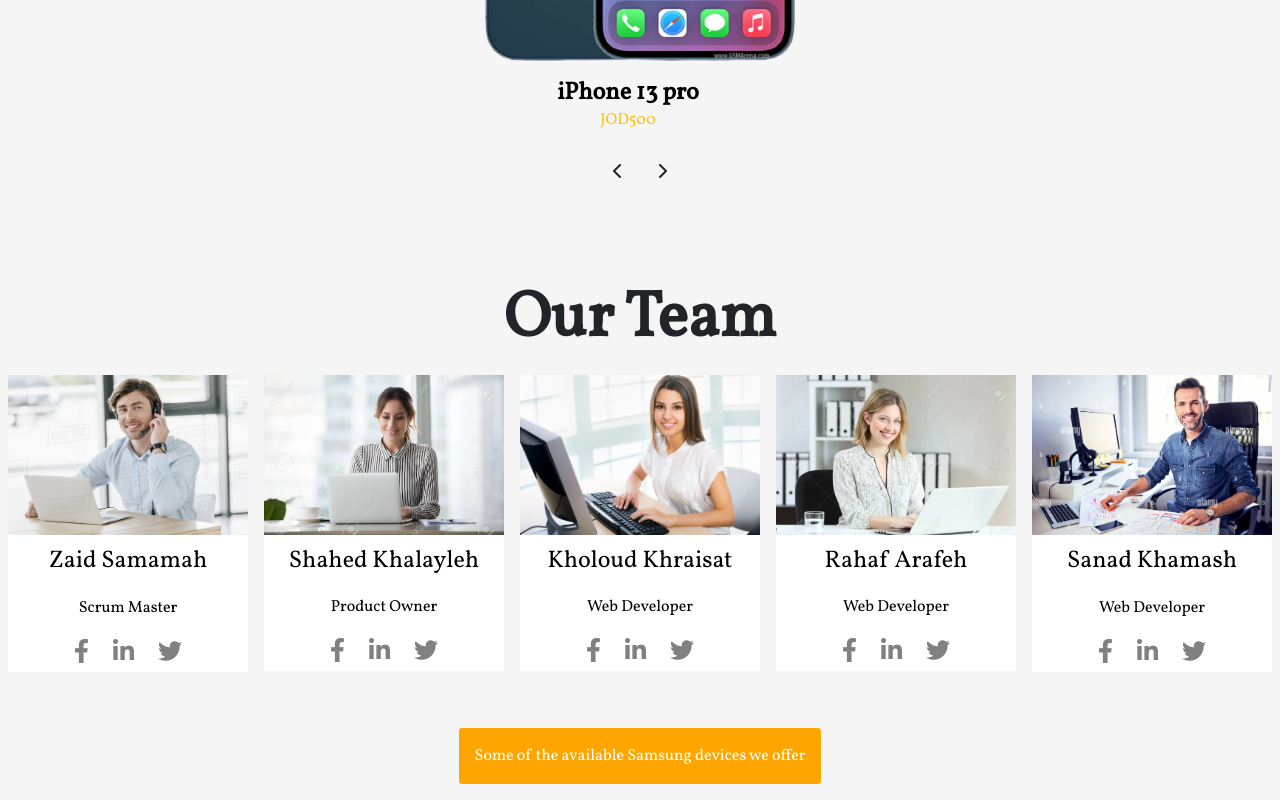
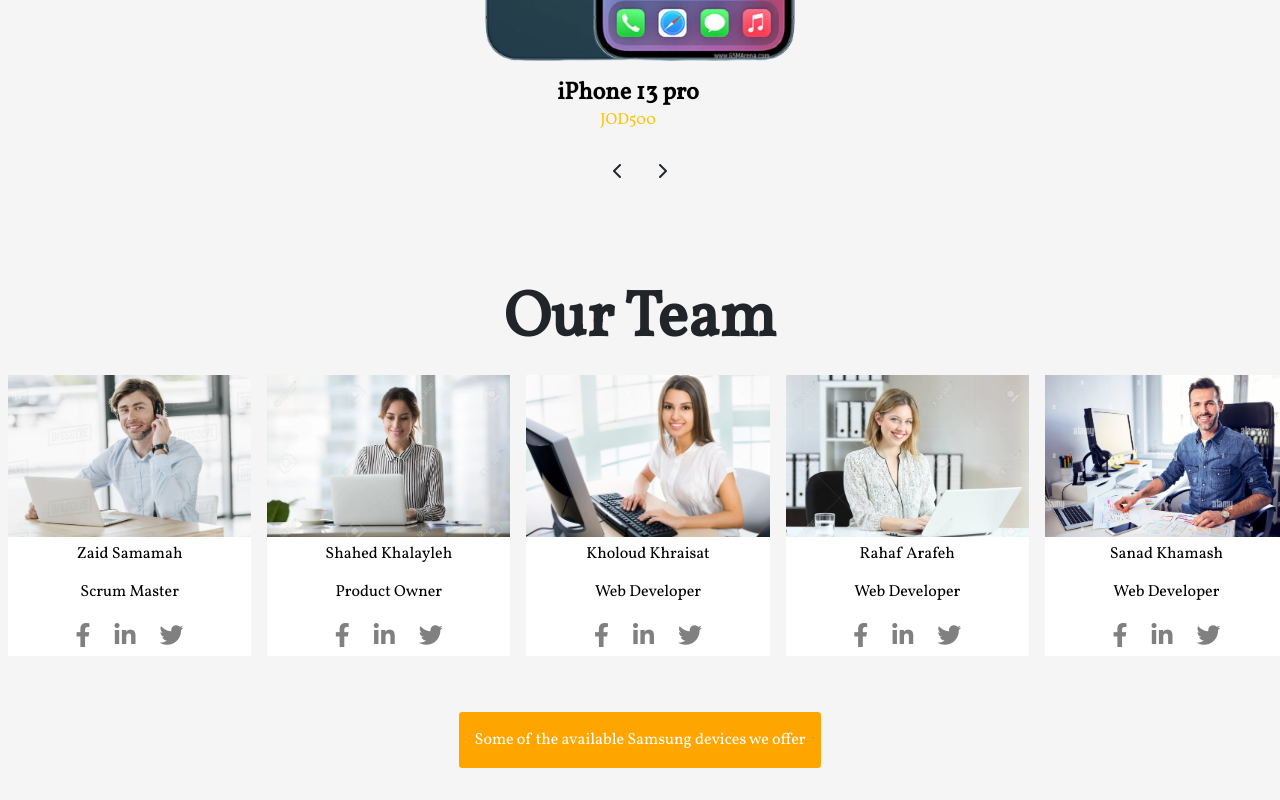
Before and after one commit to zsamamah/React-Ecommerce, a React (Create React App) app: page / in a window 1280 px wide. Shown: the part 2294-3094 px from the top of the page. Built offline with nearby package versions, Linux system fonts and the light colour scheme.

Commit message:
rahaf last commit

```diff
--- a/src/HomeAssets/Ourteam.css
+++ b/src/HomeAssets/Ourteam.css
@@ -28,6 +28,7 @@
 
 .members > h4 {
   padding: 0.5em;
+  font-size: 1em;
 }
 .memberContainer {
   box-shadow: 20em rgba(0, 0, 0, 0.1);
@@ -43,7 +44,7 @@
   color: #03a9f4;
 }
 
-@media screen and (max-width: 450px) {
+/* @media screen and (max-width: 450px) {
   .cardContainer {
     padding: 0.5em;
   }
@@ -54,13 +55,52 @@
     font-size: 1em;
   }
   .memberContainer {
-    display: flex;
-    flex-direction: column;
-  }
+    display: grid;
+    grid-template-columns: repeat(2,1fr);
+    /* flex-direction: column; */
+  /* }
 }
 
-@media screen and (max-width: 610px) {
+@media screen and (min-width: 610px) {
+  .memberContainer {
+    flex-direction: grid;
+    grid-template-columns: repeat(1,1fr);
+  }
+}  */
+/* @media screen and(max-width: 940px){
   .memberContainer {
     flex-direction: column;
   }
 }
+   */
+   @media  (max-width: 767px){
+
+    h2 {
+      font-size: 1em;
+    }
+    /* .members{
+      width: 80%;
+
+    } */
+    .memberContainer{
+      display: grid;
+      grid-template-columns: repeat(1,1fr);
+      grid-gap:1em;
+    }
+
+  }
+  @media (min-width:768px){
+    .memberContainer{
+      display: grid;
+      grid-template-columns: repeat(2,1fr);
+      grid-gap:1em;
+    }
+
+  }
+  @media (min-width:1024px){
+    .memberContainer{
+      display: grid;
+      grid-template-columns: repeat(5,1fr);
+      grid-gap:1em;
+    }
+  }
```
